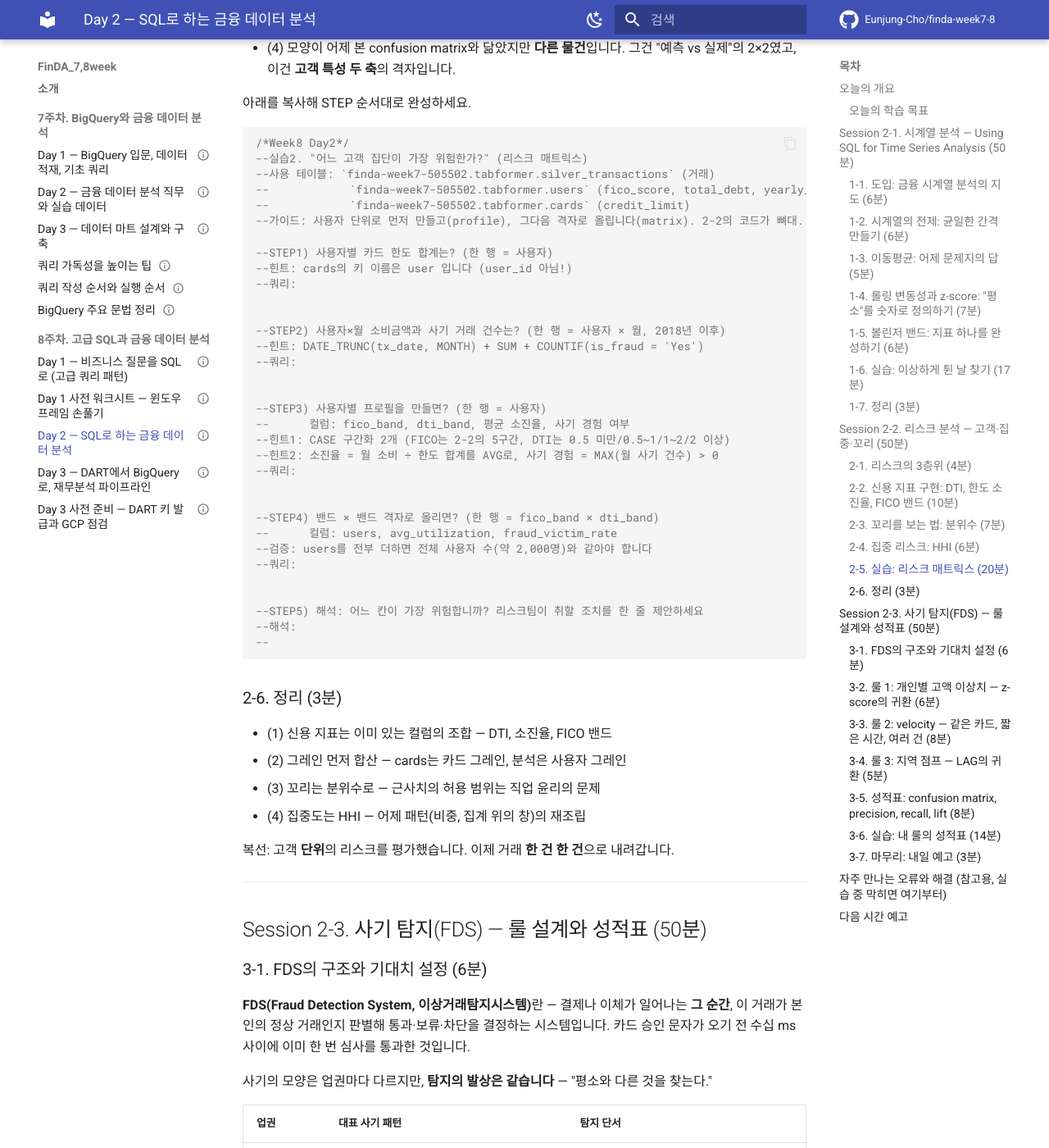
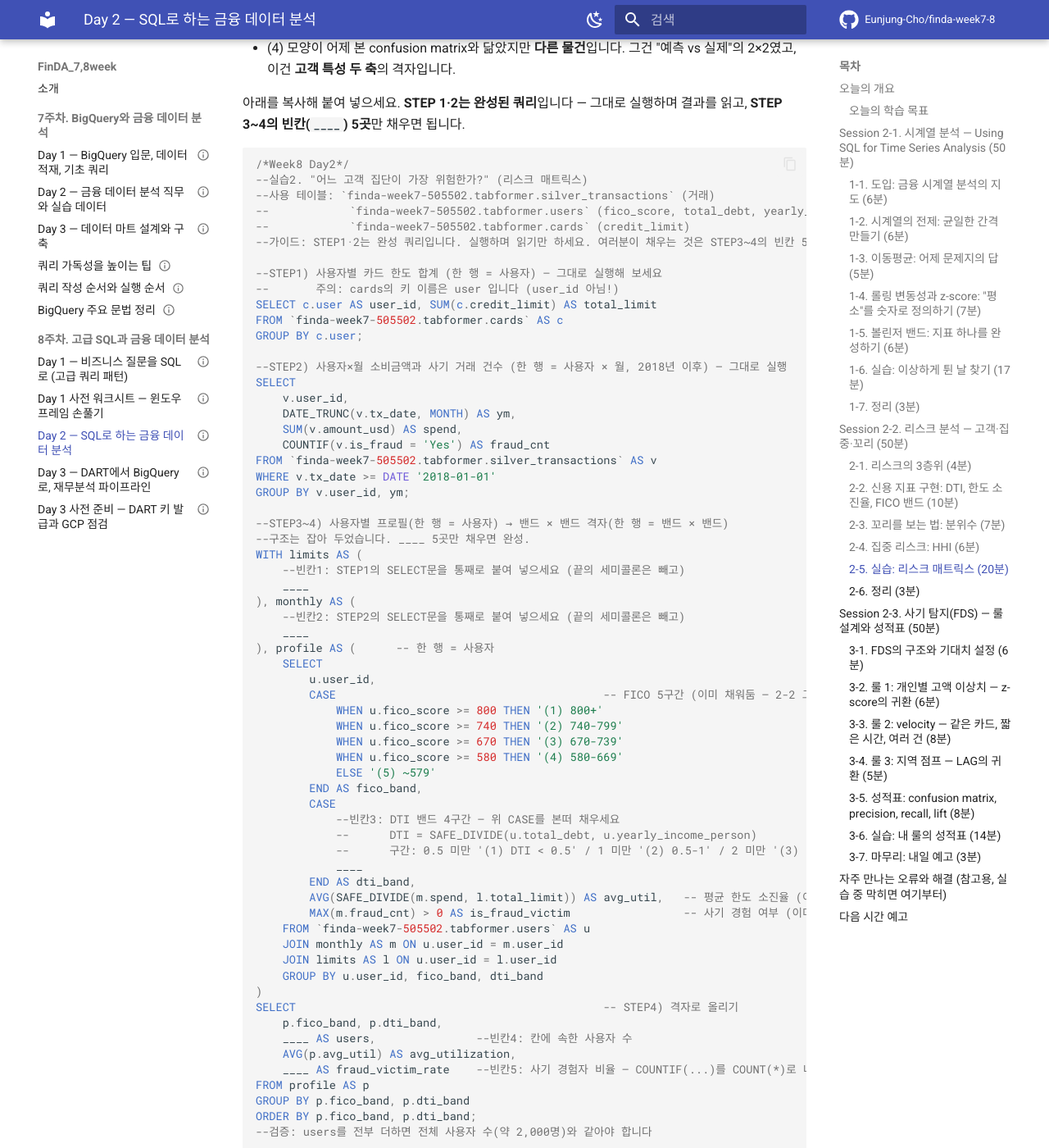
Before and after one commit to Eunjung-Cho/finda-week7-8, an MkDocs documentation site: the page built from docs/week8/day2-lecture.md, in a window 1280 px wide and 1400 px high, scrolled down 13312 px. Shown: the whole window at 82% size. Built offline with MkDocs 1.6.1 and Material for MkDocs 9.7.7, drawn with Linux system fonts in a browser that asks for light colours; comment, search, counter and statistics services are not loaded; some of the changed text lies outside the part shown.

Commit message:
Day2 실습2·3 난이도 조정: 앞 STEP 완성 제공, 마지막 조립을 빈칸 채우기로
Co-Authored-By: Claude Opus 5 <noreply@anthropic.com>

````diff
--- a/docs/week8/day2-lecture.md
+++ b/docs/week8/day2-lecture.md
@@ -464,7 +464,7 @@ HHI를 조금 더 깊이 봅니다.
 - (3) 오른쪽 아래로 갈수록 위험 — 신용은 낮고 빚은 많은 구석입니다.
 - (4) 모양이 어제 본 confusion matrix와 닮았지만 **다른 물건**입니다. 그건 "예측 vs 실제"의 2×2였고, 이건 **고객 특성 두 축**의 격자입니다.
 
-아래를 복사해 STEP 순서대로 완성하세요.
+아래를 복사해 붙여 넣으세요. **STEP 1·2는 완성된 쿼리**입니다 — 그대로 실행하며 결과를 읽고, **STEP 3~4의 빈칸(`____`) 5곳**만 채우면 됩니다.
 
 ```sql
 /*Week8 Day2*/
@@ -472,30 +472,64 @@ HHI를 조금 더 깊이 봅니다.
 --사용 테이블: `finda-week7-505502.tabformer.silver_transactions` (거래)
 --            `finda-week7-505502.tabformer.users` (fico_score, total_debt, yearly_income_person)
 --            `finda-week7-505502.tabformer.cards` (credit_limit)
---가이드: 사용자 단위로 먼저 만들고(profile), 그다음 격자로 올립니다(matrix). 2-2의 코드가 뼈대.
+--가이드: STEP1·2는 완성 쿼리입니다. 실행하며 읽기만 하세요. 여러분이 채우는 것은 STEP3~4의 빈칸 5곳.
 
---STEP1) 사용자별 카드 한도 합계는? (한 행 = 사용자)
---힌트: cards의 키 이름은 user 입니다 (user_id 아님!)
---쿼리:
+--STEP1) 사용자별 카드 한도 합계 (한 행 = 사용자) — 그대로 실행해 보세요
+--       주의: cards의 키 이름은 user 입니다 (user_id 아님!)
+SELECT c.user AS user_id, SUM(c.credit_limit) AS total_limit
+FROM `finda-week7-505502.tabformer.cards` AS c
+GROUP BY c.user;
 
+--STEP2) 사용자×월 소비금액과 사기 거래 건수 (한 행 = 사용자 × 월, 2018년 이후) — 그대로 실행
+SELECT
+    v.user_id,
+    DATE_TRUNC(v.tx_date, MONTH) AS ym,
+    SUM(v.amount_usd) AS spend,
+    COUNTIF(v.is_fraud = 'Yes') AS fraud_cnt
+FROM `finda-week7-505502.tabformer.silver_transactions` AS v
+WHERE v.tx_date >= DATE '2018-01-01'
+GROUP BY v.user_id, ym;
 
---STEP2) 사용자×월 소비금액과 사기 거래 건수는? (한 행 = 사용자 × 월, 2018년 이후)
---힌트: DATE_TRUNC(tx_date, MONTH) + SUM + COUNTIF(is_fraud = 'Yes')
---쿼리:
-
-
---STEP3) 사용자별 프로필을 만들면? (한 행 = 사용자)
---      컬럼: fico_band, dti_band, 평균 소진율, 사기 경험 여부
---힌트1: CASE 구간화 2개 (FICO는 2-2의 5구간, DTI는 0.5 미만/0.5~1/1~2/2 이상)
---힌트2: 소진율 = 월 소비 ÷ 한도 합계를 AVG로, 사기 경험 = MAX(월 사기 건수) > 0
---쿼리:
-
-
---STEP4) 밴드 × 밴드 격자로 올리면? (한 행 = fico_band × dti_band)
---      컬럼: users, avg_utilization, fraud_victim_rate
+--STEP3~4) 사용자별 프로필(한 행 = 사용자) → 밴드 × 밴드 격자(한 행 = 밴드 × 밴드)
+--구조는 잡아 두었습니다. ____ 5곳만 채우면 완성.
+WITH limits AS (
+    --빈칸1: STEP1의 SELECT문을 통째로 붙여 넣으세요 (끝의 세미콜론은 빼고)
+    ____
+), monthly AS (
+    --빈칸2: STEP2의 SELECT문을 통째로 붙여 넣으세요 (끝의 세미콜론은 빼고)
+    ____
+), profile AS (      -- 한 행 = 사용자
+    SELECT
+        u.user_id,
+        CASE                                        -- FICO 5구간 (이미 채워둠 — 2-2 그대로)
+            WHEN u.fico_score >= 800 THEN '(1) 800+'
+            WHEN u.fico_score >= 740 THEN '(2) 740-799'
+            WHEN u.fico_score >= 670 THEN '(3) 670-739'
+            WHEN u.fico_score >= 580 THEN '(4) 580-669'
+            ELSE '(5) ~579'
+        END AS fico_band,
+        CASE
+            --빈칸3: DTI 밴드 4구간 — 위 CASE를 본떠 채우세요
+            --      DTI = SAFE_DIVIDE(u.total_debt, u.yearly_income_person)
+            --      구간: 0.5 미만 '(1) DTI < 0.5' / 1 미만 '(2) 0.5-1' / 2 미만 '(3) 1-2' / ELSE '(4) 2+'
+            ____
+        END AS dti_band,
+        AVG(SAFE_DIVIDE(m.spend, l.total_limit)) AS avg_util,   -- 평균 한도 소진율 (이미 채워둠)
+        MAX(m.fraud_cnt) > 0 AS is_fraud_victim                 -- 사기 경험 여부 (이미 채워둠)
+    FROM `finda-week7-505502.tabformer.users` AS u
+    JOIN monthly AS m ON u.user_id = m.user_id
+    JOIN limits AS l ON u.user_id = l.user_id
+    GROUP BY u.user_id, fico_band, dti_band
+)
+SELECT                                              -- STEP4) 격자로 올리기
+    p.fico_band, p.dti_band,
+    ____ AS users,               --빈칸4: 칸에 속한 사용자 수
+    AVG(p.avg_util) AS avg_utilization,
+    ____ AS fraud_victim_rate    --빈칸5: 사기 경험자 비율 — COUNTIF(...)를 COUNT(*)로 나누기 (SAFE_DIVIDE)
+FROM profile AS p
+GROUP BY p.fico_band, p.dti_band
+ORDER BY p.fico_band, p.dti_band;
 --검증: users를 전부 더하면 전체 사용자 수(약 2,000명)와 같아야 합니다
---쿼리:
-
 
 --STEP5) 해석: 어느 칸이 가장 위험합니까? 리스크팀이 취할 조치를 한 줄 제안하세요
 --해석:
@@ -663,32 +697,64 @@ precision 5%가 나왔다고 실망하기 전에 — 기저율이 0.12%입니다
 
 ### 3-6. 실습: 내 룰의 성적표 (14분)
 
-아래를 복사해 STEP 순서대로 완성하세요. 룰 1(z > 3)과 룰 2(1시간 4건) 중 **하나를 골라** 진행합니다.
+아래를 복사해 붙여 넣으세요. **STEP 1은 완성된 쿼리**(룰 1: z > 3 버전)입니다 — 그대로 실행하며 읽고, **STEP 2의 빈칸(`____`) 4곳**만 채우면 됩니다.
 
 ```sql
 /*Week8 Day2*/
---실습3. "내 룰의 성적표는 몇 점인가?"
+--실습3. "내 룰의 성적표는 몇 점인가?" (룰 1: z > 3 버전)
 --사용 테이블: `finda-week7-505502.tabformer.silver_transactions`
---가이드: 3-2(룰 1) 또는 3-3(룰 2)의 코드가 STEP1의 뼈대입니다. 성적표 틀은 3-5 그대로.
+--가이드: STEP1은 완성 쿼리입니다. 실행하며 읽기만 하세요. 여러분이 채우는 것은 STEP2의 빈칸 4곳.
+--       (빨리 끝나면: 3-3의 tx CTE에 IF(cnt_1h >= 4, TRUE, FALSE) AS flag를 얹으면 룰 2 버전이 됩니다)
 
---STEP1) 거래별 flag를 만들면? (한 행 = 거래 1건 + flag, 2018년 이후)
---힌트(룰 1): 사용자별 mu·sigma CTE → z > 3. 거래 1건뿐인 사용자는 sigma가 NULL이니
---           COALESCE(..., FALSE)로 막아야 성적표가 새지 않습니다
---힌트(룰 2): tx_time IS NOT NULL 필터 + UNIX_SECONDS 조립 + RANGE 3600 PRECEDING
---쿼리:
+--STEP1) 거래별 flag 만들기 (한 행 = 거래 1건 + flag, 2018년 이후) — 그대로 실행해 보세요
+WITH base AS (       -- 한 행 = 거래 1건
+    SELECT v.user_id, v.tx_date, v.amount_usd, v.is_fraud
+    FROM `finda-week7-505502.tabformer.silver_transactions` AS v
+    WHERE v.tx_date >= DATE '2018-01-01'
+), stats AS (        -- 한 행 = 사용자 (개인별 "평소")
+    SELECT b.user_id, AVG(b.amount_usd) AS mu, STDDEV_SAMP(b.amount_usd) AS sigma
+    FROM base AS b
+    GROUP BY b.user_id
+)
+SELECT
+    b.*,
+    -- COALESCE(..., FALSE): 거래 1건뿐인 사용자는 sigma가 NULL → 플래그를 FALSE로 방어
+    COALESCE(SAFE_DIVIDE(b.amount_usd - s.mu, s.sigma) > 3, FALSE) AS flag
+FROM base AS b
+JOIN stats AS s ON b.user_id = s.user_id;
 
+--STEP2) 성적표 뽑기 (한 행짜리 결과). 구조는 잡아 두었습니다. ____ 4곳만 채우면 완성.
+WITH base AS (       -- STEP1과 동일 (이미 채워둠)
+    SELECT v.user_id, v.tx_date, v.amount_usd, v.is_fraud
+    FROM `finda-week7-505502.tabformer.silver_transactions` AS v
+    WHERE v.tx_date >= DATE '2018-01-01'
+), stats AS (
+    SELECT b.user_id, AVG(b.amount_usd) AS mu, STDDEV_SAMP(b.amount_usd) AS sigma
+    FROM base AS b
+    GROUP BY b.user_id
+), flagged AS (      -- 한 행 = 거래 1건 + flag
+    SELECT
+        b.*,
+        COALESCE(SAFE_DIVIDE(b.amount_usd - s.mu, s.sigma) > ____, FALSE) AS flag  --빈칸1: 임계값 (룰 1은 z > 몇?)
+    FROM base AS b
+    JOIN stats AS s ON b.user_id = s.user_id
+)
+SELECT
+    'R1: z>3 고액 이상치' AS rule_name,
+    COUNTIF(f.flag) AS flagged_cnt,
+    COUNTIF(f.flag AND f.is_fraud = 'Yes') AS tp,   -- 잡았고 실제 사기 (이미 채워둠)
+    ____ AS fp,   --빈칸2: 잡았는데 정상 거래 — tp를 본떠 조건만 바꾸세요
+    ____ AS fn,   --빈칸3: 놓친 사기 — flag가 아닌데(NOT) 사기인 것
+    SAFE_DIVIDE(COUNTIF(f.flag AND f.is_fraud = 'Yes'), COUNTIF(f.flag)) AS precision,
+    ____ AS recall  --빈칸4: tp를 전체 사기 건수 COUNTIF(f.is_fraud = 'Yes')로 나누기 (SAFE_DIVIDE)
+FROM flagged AS f;
 
---STEP2) 성적표를 뽑으면? (한 행짜리 결과)
---      컬럼: flagged_cnt, tp, fp, fn, precision, recall
---힌트: COUNTIF 조합. precision의 분모는 COUNTIF(flag), recall의 분모는 COUNTIF(is_fraud = 'Yes')
---쿼리:
-
-
---STEP3) 임계값을 한 단계 바꾸면(z > 2.5 또는 3건) 성적이 어느 방향으로 움직입니까?
+--STEP3) 임계값을 3 → 2.5로 바꿔 다시 실행해 보세요 (빈칸1만 고치면 됩니다)
 --기록(한 줄): precision은 __, recall은 __
 
-
 --STEP4) 내 룰이 놓친 사기(FN)를 3건만 눈으로 보세요. 공통점이 있습니까?
+--힌트: STEP2의 마지막 SELECT를 이걸로 바꾸면 됩니다:
+--      SELECT * FROM flagged AS f WHERE NOT f.flag AND f.is_fraud = 'Yes' LIMIT 3
 --관찰(한 줄):
 --
 ```
````
